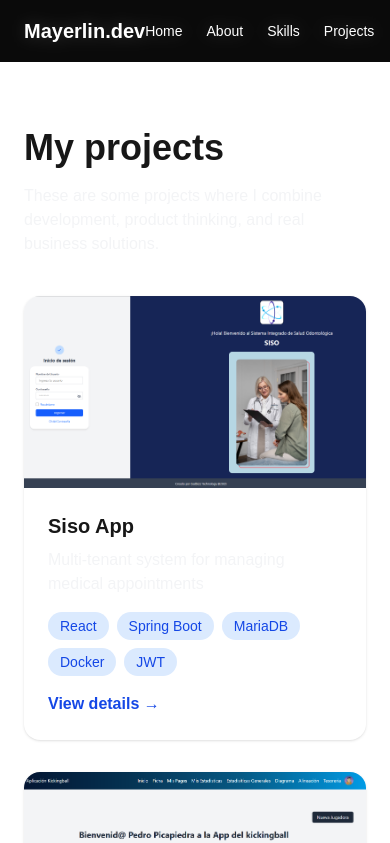
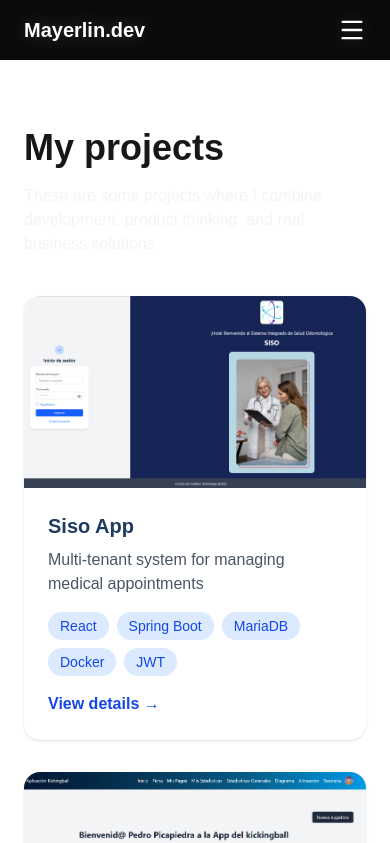
Before and after one commit to maye17/potfolio-dev, a Next.js app: page /en/projects in a window 390 px wide. Shown: the top 843 px of the page. Built offline with nearby package versions, Linux system fonts and the light colour scheme.

Commit message:
agregando menu hamburguesa para mobile

```diff
--- a/app/globals.css
+++ b/app/globals.css
@@ -29,3 +29,11 @@ body {
 .bg-custom-gradient {
   background-image: radial-gradient(circle, #280537, #330544, #3e0551, #4a035e, #56006b) !important;
 }
+
+.bg-customer-blue {
+  background-color: #071a33 !important;
+}
+
+.bg-customer-text-blue {
+  color: #1e3a5f;
+}
--- a/components/hero.tsx
+++ b/components/hero.tsx
@@ -9,6 +9,7 @@ const skills: string[] = [
   "TypeScript",
   "JavaScript",
   "Tailwind",
+  "Java",
   "Spring Boot",
   "MariaDB",
   "Docker",
--- a/components/navbar.tsx
+++ b/components/navbar.tsx
@@ -1,6 +1,8 @@
 "use client";
 
+import { useState } from "react";
 import Link from "next/link";
+import { Menu, X } from "lucide-react";
 import { useLocale, useTranslations } from "next-intl";
 import { usePathname } from "next/navigation";
 
@@ -9,70 +11,125 @@ export default function Navbar() {
   const t = useTranslations("navbar");
   const pathname = usePathname();
 
+  const [isOpen, setIsOpen] = useState(false);
+
   const isSpanish = locale === "es";
   const label = isSpanish ? "EN" : "ES";
 
-  // 🔥 LIMPIA O AGREGA /en DINÁMICAMENTE
-  const getSwitchPath = () => {
-    if (isSpanish) {
-      // agregar /en
-      return `/en${pathname}`;
-    } else {
-      // quitar /en
-      return pathname.replace(/^\/en/, "") || "/";
-    }
-  };
+  const homeHref = isSpanish ? "/" : "/en";
+  const projectsHref = isSpanish ? "/projects" : "/en/projects";
+  const contactHref = isSpanish ? "/#contacto" : "/en#contacto";
+  const aboutHref = isSpanish ? "/#sobre-mi" : "/en#sobre-mi";
+  const skillsHref = isSpanish ? "/#habilidades" : "/en#habilidades";
+
+  const switchHref = isSpanish
+    ? `/en${pathname === "/" ? "" : pathname}`
+    : pathname.replace(/^\/en/, "") || "/";
+
+  const closeMenu = () => setIsOpen(false);
 
   return (
     <header className="fixed left-0 top-0 z-50 w-full bg-black/80 backdrop-blur">
       <nav className="mx-auto flex max-w-6xl items-center justify-between px-6 py-4">
-
-        {/* LOGO */}
-        <Link href={isSpanish ? "/" : "/en"} className="text-xl font-bold text-white">
+        <Link href={homeHref} className="text-xl font-bold text-white">
           Mayerlin.dev
         </Link>
 
-        {/* NAV */}
-        <div className="flex items-center gap-6">
-
-          <Link href={isSpanish ? "/" : "/en"} className="text-sm font-medium text-white">
+        {/* Desktop */}
+        <div className="hidden items-center gap-6 md:flex">
+          <Link href={homeHref} className="text-sm font-medium text-white">
             {t("home")}
           </Link>
+
+          <Link href={aboutHref} className="text-sm font-medium text-white">
+            {t("about")}
+          </Link>
+
+          <Link href={skillsHref} className="text-sm font-medium text-white">
+            {t("skills")}
+          </Link>
+
+          <Link href={projectsHref} className="text-sm font-medium text-white">
+            {t("projects")}
+          </Link>
+
+          <Link href={contactHref} className="text-sm font-medium text-white">
+            {t("contact")}
+          </Link>
+
           <Link
-            href={isSpanish ? "/#sobre-mi" : "/en#sobre-mi"}
+            href={switchHref}
+            className="rounded-lg border border-white px-3 py-1 text-sm font-semibold text-white transition hover:bg-white hover:text-black"
+          >
+            {label}
+          </Link>
+        </div>
+
+        {/* Mobile button */}
+        <button
+          type="button"
+          onClick={() => setIsOpen((prev) => !prev)}
+          className="text-white md:hidden"
+          aria-label="Abrir menú"
+        >
+          {isOpen ? <X size={28} /> : <Menu size={28} />}
+        </button>
+      </nav>
+
+      {/* Mobile menu */}
+      {isOpen && (
+        <div className="border-t border-white/10 bg-black/95 px-6 py-6 md:hidden">
+          <div className="flex flex-col gap-5">
+            <Link
+              href={homeHref}
+              onClick={closeMenu}
+              className="text-sm font-medium text-white"
+            >
+              {t("home")}
+            </Link>
+
+            <Link
+              href={aboutHref}
+              onClick={closeMenu}
               className="text-sm font-medium text-white"
             >
               {t("about")}
             </Link>
 
             <Link
-            href={isSpanish ? "/#habilidades" : "/en#habilidades"}
+              href={skillsHref}
+              onClick={closeMenu}
               className="text-sm font-medium text-white"
             >
               {t("skills")}
             </Link>
 
             <Link
-            href={isSpanish ? "/projects" : "/en/projects"}
+              href={projectsHref}
+              onClick={closeMenu}
               className="text-sm font-medium text-white"
             >
               {t("projects")}
             </Link>
 
             <Link
-            href={isSpanish ? "/#contacto" : "/en#contacto"}
+              href={contactHref}
+              onClick={closeMenu}
               className="text-sm font-medium text-white"
             >
               {t("contact")}
             </Link>
+
             <Link
-            href={getSwitchPath()}
-            className="rounded-lg border border-white px-3 py-1 text-sm font-semibold text-white transition hover:bg-white hover:text-black"
+              href={switchHref}
+              onClick={closeMenu}
+              className="w-fit rounded-lg border border-white px-3 py-1 text-sm font-semibold text-white transition hover:bg-white hover:text-black"
             >
               {label}
             </Link>
           </div>
-      </nav>
+        </div>
+      )}
     </header>
   );
 }
--- a/components/projectCard.tsx
+++ b/components/projectCard.tsx
@@ -26,11 +26,11 @@ export default function ProjectCard({ project }: ProjectCardProps) {
       </div>
 
       <div className="p-6">
-        <h3 className="mb-2 text-xl font-bold">
+        <h3 className="mb-2 text-xl bg-customer-text-blue font-bold">
           {project.title[locale]}
         </h3>
 
-        <p className="mb-4 text-gray-100">
+        <p className="mb-4 text-gray-600">
           {project.description[locale]}
         </p>
 
--- a/components/skills.tsx
+++ b/components/skills.tsx
@@ -21,9 +21,13 @@ import {
   SiWordpress,
   SiPhp,
   SiLaravel,
+  SiVuedotjs,
+  SiGitlab,
 } from "react-icons/si";
 import { FaJava } from "react-icons/fa";
 import { Wrench, Palette, Server } from "lucide-react";
+import { VscAzureDevops } from "react-icons/vsc";
+import { IoServer } from "react-icons/io5";
 
 const skillGroups = [
   {
@@ -36,6 +40,7 @@ const skillGroups = [
       { name: "Next.js", icon: SiNextdotjs },
       { name: "HTML5", icon: SiHtml5 },
       { name: "Tailwind CSS", icon: SiTailwindcss },
+       { name: "Vue.js", icon: SiVuedotjs },
     ],
   },
   {
@@ -57,10 +62,12 @@ const skillGroups = [
     skills: [
       { name: "MySQL", icon: SiMysql },
       { name: "MariaDB", icon: SiMariadb },
+      { name: "SQLServer", icon: IoServer },
       { name: "Docker", icon: SiDocker },
       { name: "Git", icon: SiGit },
       { name: "GitHub", icon: SiGithub },
       { name: "Jira", icon: SiJira },
+      { name: "Azure DevOps", icon: VscAzureDevops },
     ],
   },
 ];
```
Lines whose indentation alone changed are shown as unchanged.
